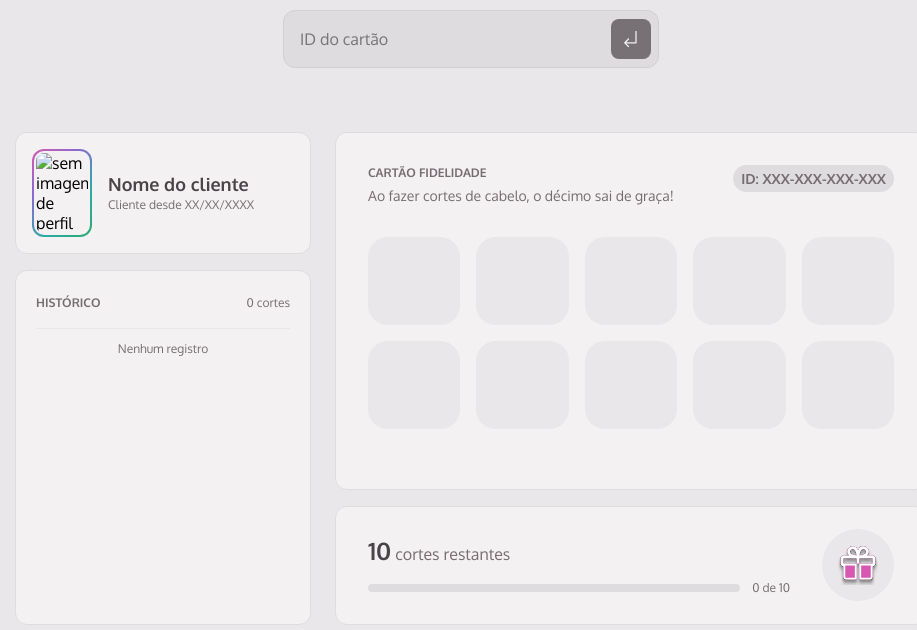
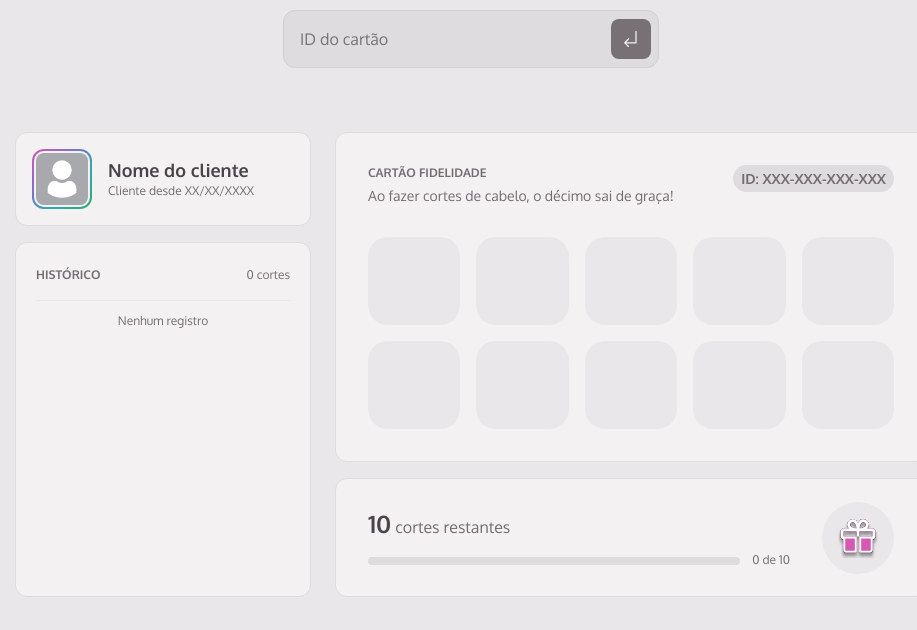
Before and after one commit to jhonedarts/membersclub, a website built with webpack: page index.html in a window 1280 px wide. Shown: the part 142-772 px from the top of the page, without its empty margins (169-1086 px from the left). Built offline with nearby package versions, Linux system fonts and the light colour scheme; files whose address does not match are found by name.

Commit message:
fix profile format

```diff
--- a/index.html
+++ b/index.html
@@ -28,7 +28,7 @@
   <main class="content">
     <section id="profile">
       <div class="profile-picture">
-        <img src="/src/assets/icons/profile.jpg" alt="sem imagem de perfil">
+        <img src="/src/assets/icons/profile.png" alt="sem imagem de perfil">
       </div>
       <div class="profile-details">
         <strong id="name" class="title-sm block gray-600">Nome do cliente</strong>
```
